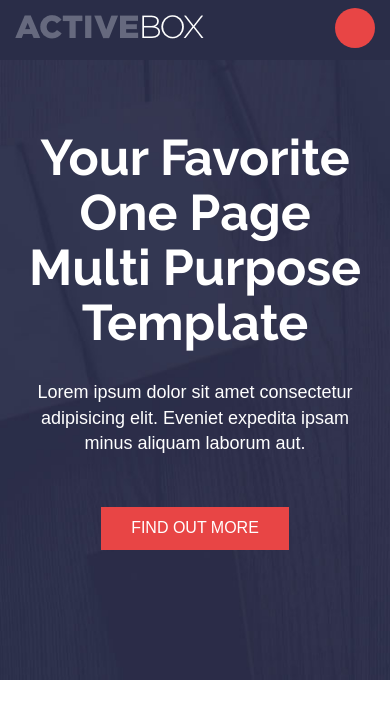
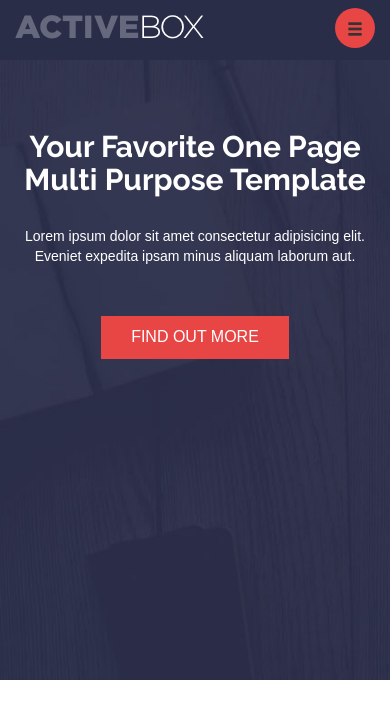
Before and after one commit to Alexwell/bootstrap-test, a website: page source/index.html in a window 390 px wide. Drawn offline with Linux system fonts and the light colour scheme.

Commit message:
Header completed

```diff
--- a/source/css/media.css
+++ b/source/css/media.css
@@ -55,6 +55,10 @@
 		background-color: #e84545;
 	}
 
+	.menu_btn span{
+		top: -16px;
+	}
+
 	.menu li{
 		display: block;
 		text-align: center;
@@ -81,8 +85,17 @@
 	nav{
 		position: fixed;
 	}
+
 	.title_block{
 		margin-top: 130px;
+	}
+
+	.title_block h1{
+		font-size: 30px;
+	}
+
+	.title_block p{
+		font-size: 14px;
 	}
 }
 
--- a/source/index.html
+++ b/source/index.html
@@ -28,6 +28,7 @@
         <div class="row">
           <div class="navbar-header">
             <button class="navbar-toggle collapsed menu_btn" data-toggle="collapse" data-target="#top_menu">
+              <span class="glyphicon glyphicon-menu-hamburger"></span>
             </button>
             <a href="index.html" class="navbar-brand logo">
               <img src="img/logo.png" alt="logo">
@@ -62,6 +63,12 @@
     </div>
   </header>
 
+
+
+
+
+
+
 <body>
 
 
```
